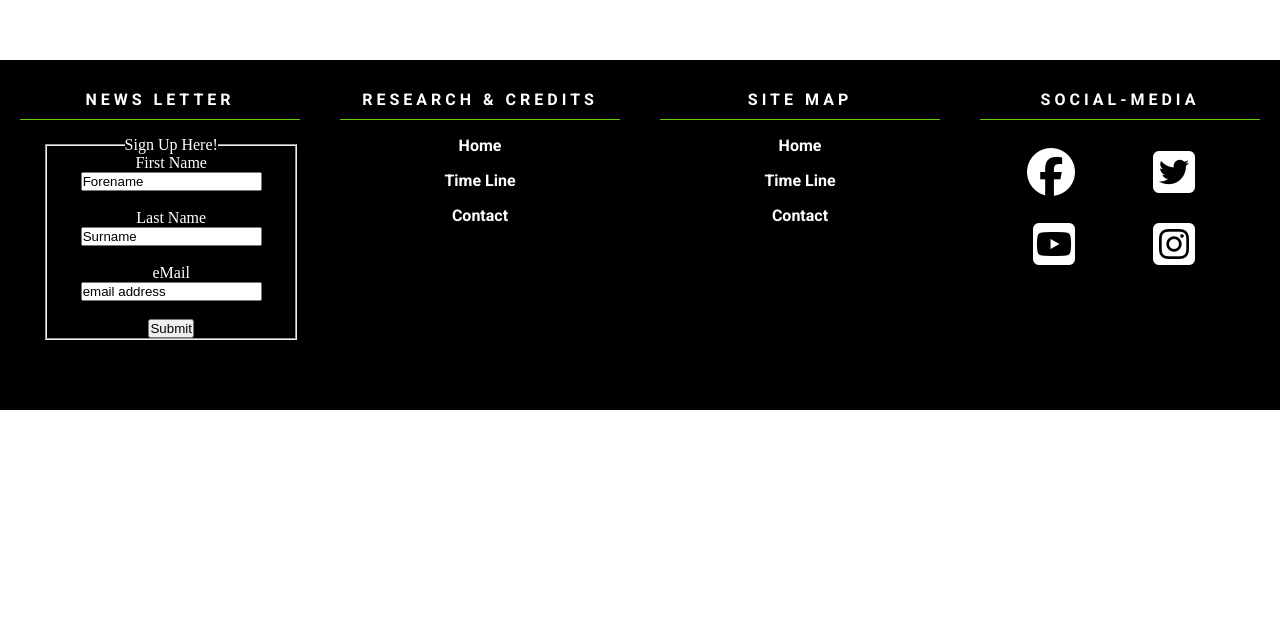
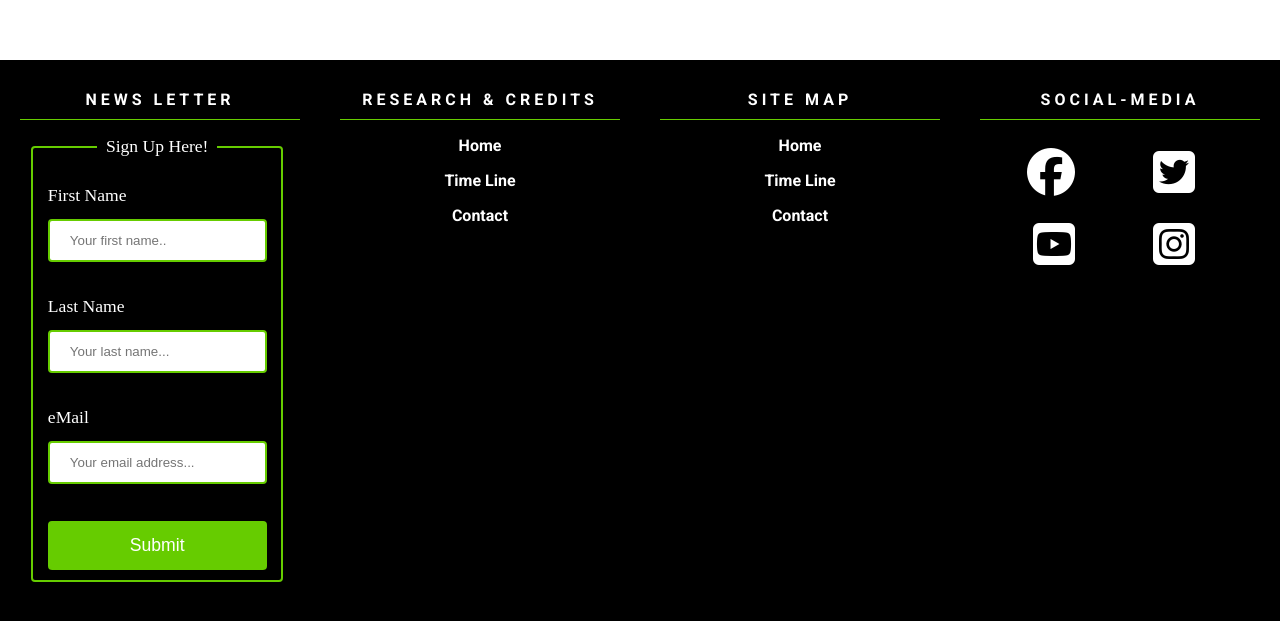
Before and after one commit to Code-Institute-Submissions/geotime, a plain HTML site: page index.html in a window 1280 px wide. Shown: the part 775-1396 px from the top of the page. Before the commit the page ends 1185 px from the top, so only its background shows below. Drawn offline with Linux system fonts and the light colour scheme; a web font is replaced by a local one.

Commit message:
Added newsletter form and styled it css

```diff
--- a/CSS/style.css
+++ b/CSS/style.css
@@ -111,6 +111,8 @@ section {
 footer {
     position: relative;
     width: 100%;
+    background-color: #000;
+    height: 600px;
 }
 
 footer h2 {
@@ -122,21 +124,19 @@ footer h2 {
 .float-left {
   float: left;
   width: 25%;
-  height: 350px;
-  background-color: #000;
   text-align: center;
   box-sizing: border-box;
   border: 20px solid #000;
+  background-color: inherit;
 }
 
 .float-right {
   float: right;
   width: 25%;
-  height: 350px;
-  background-color: #000;
   text-align: center;
   box-sizing: border-box;
   border: 20px solid #000;
+  background-color: inherit;
 }
 
 footer a {
@@ -169,5 +169,41 @@ footer li {
 form {
   color: #fff;
   width: 90%;
-  padding-left: 9%;
+  padding-left: 4%;
 }
+
+/* Form Styling */
+
+input[type=text], input[type=email], input[type=submit] {
+  width: 90%;
+  padding: 12px 20px;
+  margin: 8px 0;
+  box-sizing: border-box;
+  border: 2px solid #66cc00;
+  border-radius: 4px;
+}
+
+fieldset {
+  box-sizing: border-box;
+  border: 2px solid #66cc00;
+  border-radius: 4px;
+  padding: 1%;
+  font-size: 1.1rem;
+}
+
+label {
+  font-size: 1.1rem;
+  display: block;
+  float: left;
+  padding: 2% 5%;
+}
+
+input[type=submit] {
+  background-color: #66cc00;
+  color: #fff;
+  font-size: 1.1rem;
+}
+
+input[type=submit]:hover {
+  background-color: #45a049;
+}
--- a/index.html
+++ b/index.html
@@ -43,13 +43,14 @@
             <form action="mailto:mailtome@funkeymail.com" method="post">
 
                 <fieldset>
-                    <legend>Sign Up Here!</legend>
+                    <br>
+                    <legend>&#160; Sign Up Here! &#160;</legend>
                     <label for="fname">First Name</label><br>
-                    <input type="text" id="fname" name="fname" value="Forename"><br><br>
+                    <input type="text" id="fname" name="fname" placeholder="Your first name.."><br><br>
                     <label for="lname">Last Name</label><br>
-                    <input type="text" id="lname" name="lname" value="Surname"><br><br>
+                    <input type="text" id="lname" name="lname" placeholder="Your last name..."><br><br>
                     <label for="email">eMail</label><br>
-                    <input type="email" id="email" name="email" value="email address"><br><br>
+                    <input type="email" id="email" name="email" placeholder="Your email address..."><br><br>
                     <input type="submit" value="Submit">
                 </fieldset>
 
```
